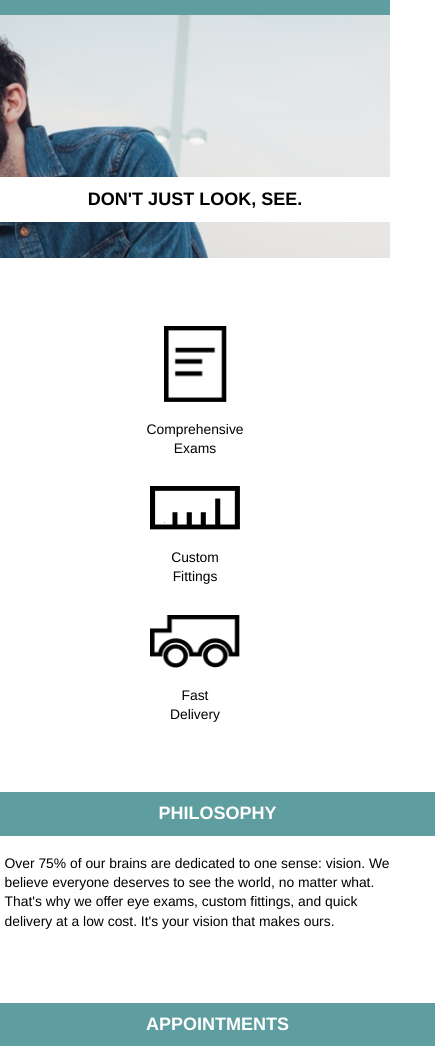
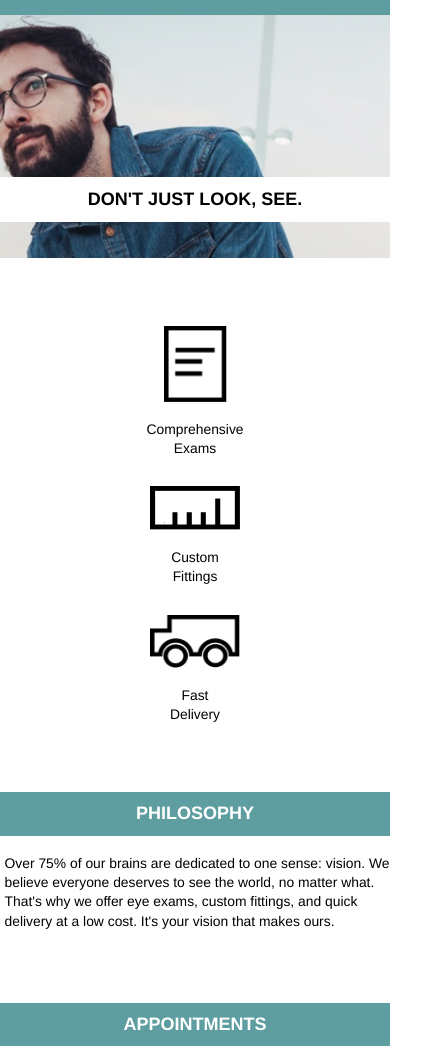
Before and after one commit to ElMarcelito/tortoiseshell, a plain HTML site: page index.html in a window 390 px wide. Shown: the part 48-1100 px from the top of the page, 435 px wide, since content can reach past the window. Drawn offline with Linux system fonts and the light colour scheme.

Commit message:
Completed project.

```diff
--- a/resources/css/style.css
+++ b/resources/css/style.css
@@ -10,6 +10,10 @@ html {
   display: flex;
   align-items: center;
   justify-content: space-between;
+}
+
+.company {
+  white-space: nowrap;
 }
 
 header {
@@ -180,6 +184,7 @@ footer span {
   }
   .main {
     height: 22rem;
+    background-position: 40% 50%;
   }
   .container {
     width: 100%;
@@ -197,7 +202,7 @@ footer span {
 @media only screen and (max-width: 650px) {
   .main {
     height: 17rem;
-    background-position: center;
+    background-position: 35% 50%;
   }
   .company {
     display: none;
@@ -252,6 +257,7 @@ footer span {
   .bizinfo h1 {
     width: 100%;
     text-align: center;
+    padding: 0.5rem 0;
   }
   .bizinfo p {
     font-size: 0.77rem;
```
